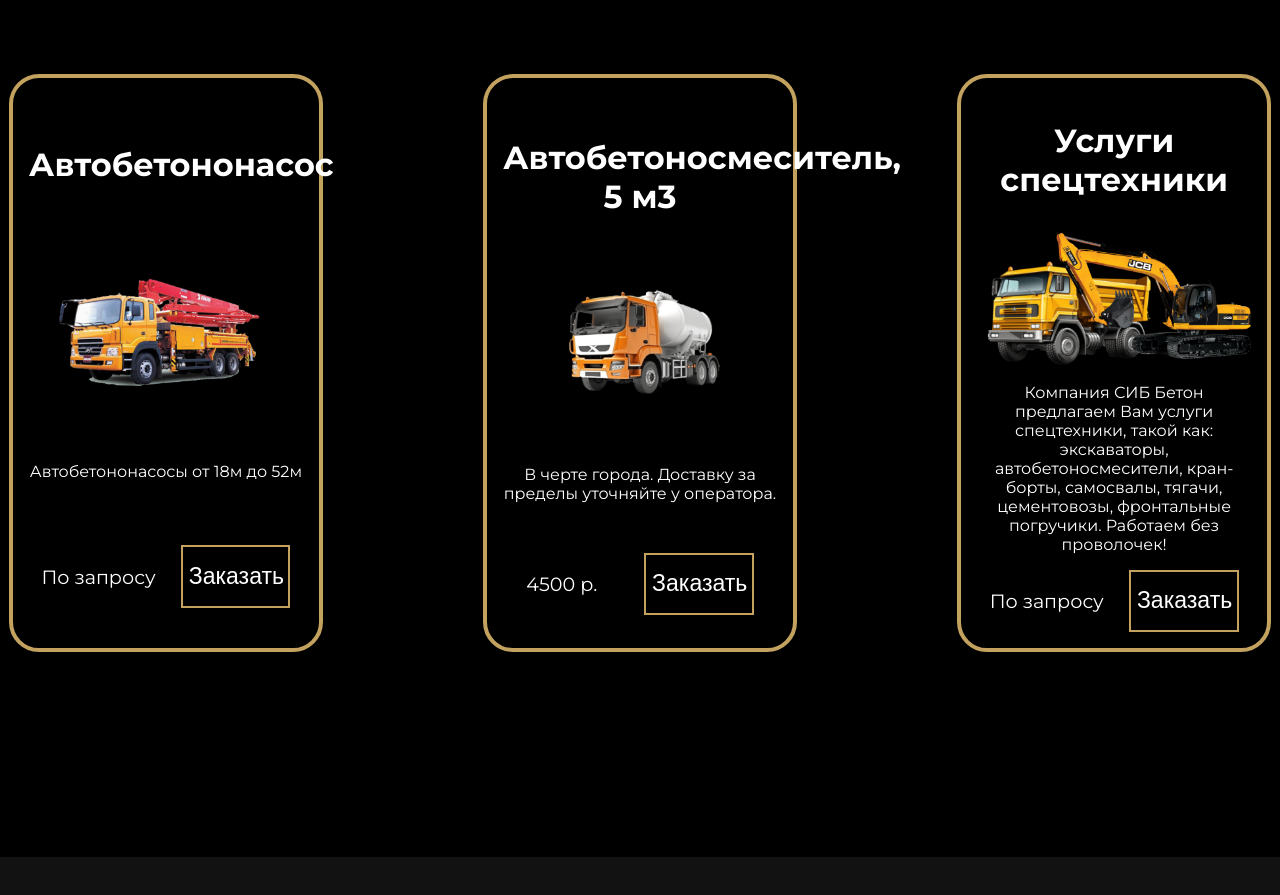
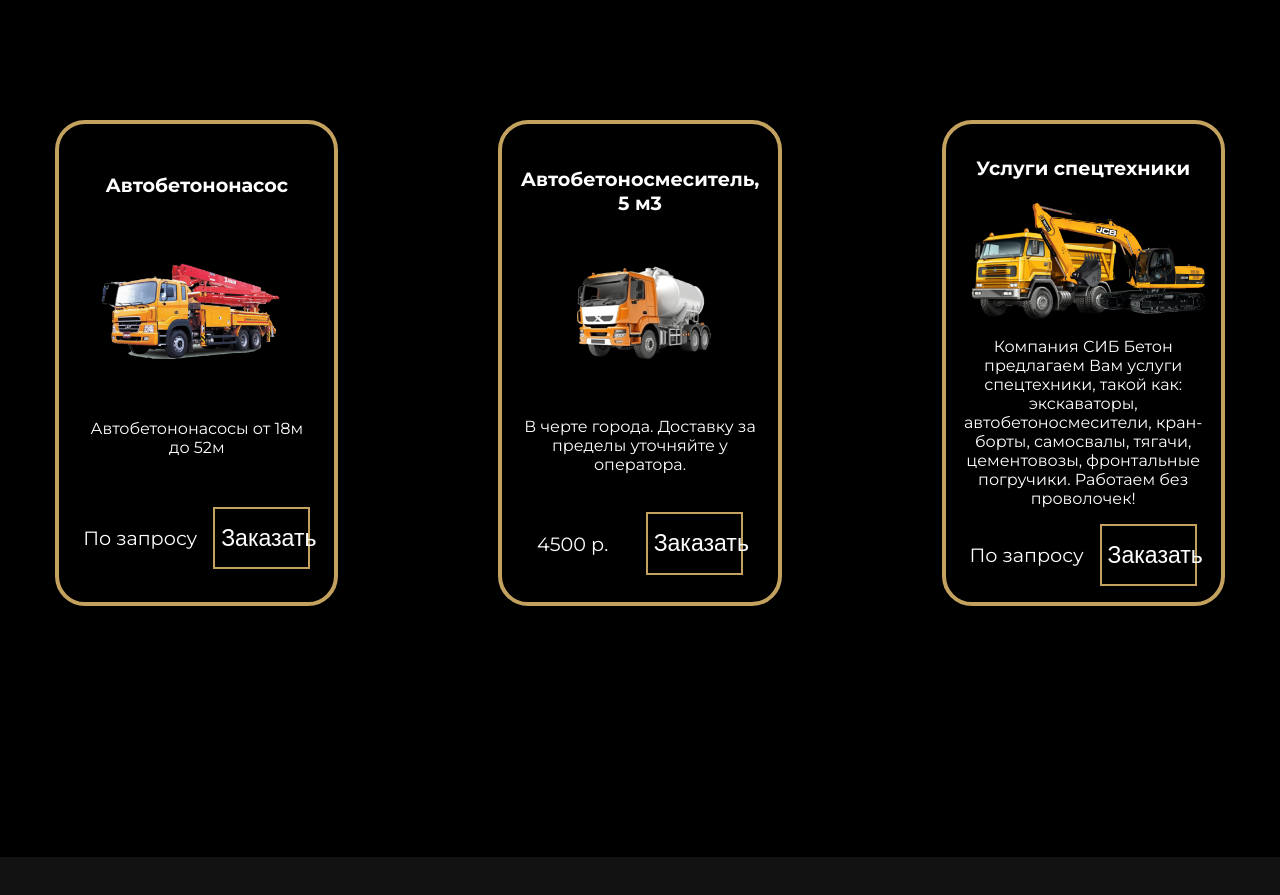
Before and after one commit to Cropsii/beton-web, a plain HTML site: page index.html in a window 1280 px wide. Shown: the part 4543-5438 px from the top of the page. Drawn offline with Linux system fonts and the light colour scheme.

Commit message:
s-update

```diff
--- a/style.css
+++ b/style.css
@@ -307,7 +307,7 @@ h1 span {
     align-items: stretch;
     gap: 10rem;
 }
-#cost h1 {
+#cost h1:not(.cart h1) {
     font-size: xx-large;
 }
 .cart {
```
